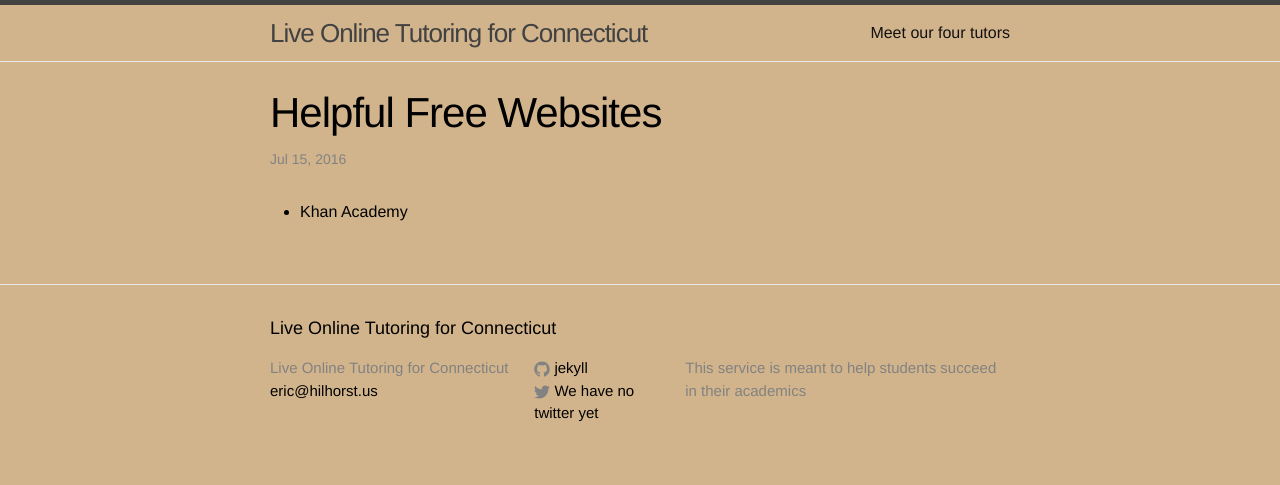
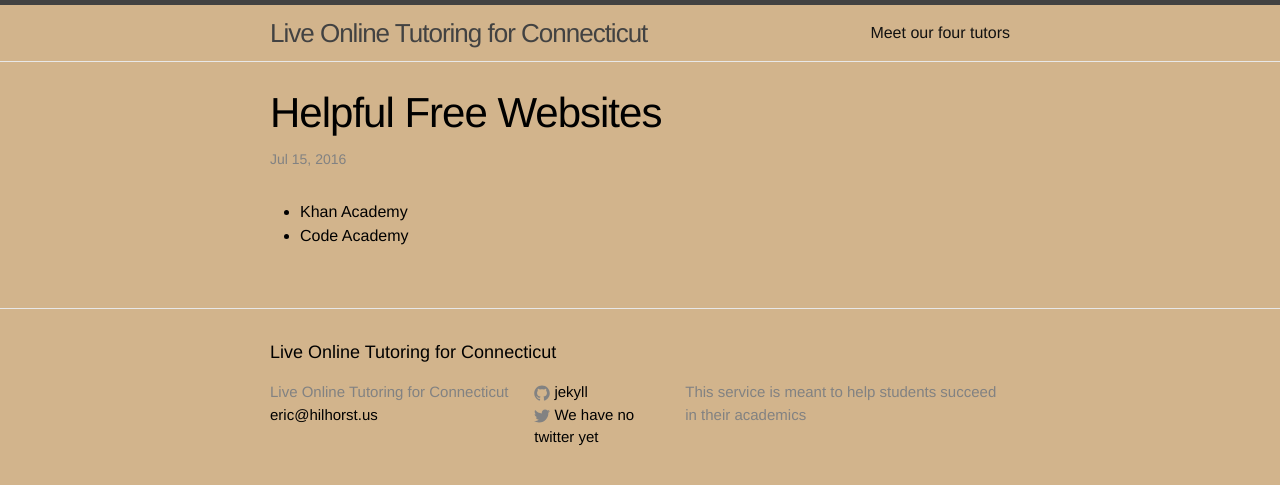
Before and after one commit to pepe454/pepe454.github.io, a Jekyll site: the page built from _posts/2016-07-15-welcome-to-jekyll.markdown, in a window 1280 px wide. Shown: the top 485 px of the page. Built offline with Jekyll 4.4.1, drawn with Linux system fonts in a browser that asks for light colours.

Commit message:
Update 2016-07-15-welcome-to-jekyll.markdown

```diff
--- a/_posts/2016-07-15-welcome-to-jekyll.markdown
+++ b/_posts/2016-07-15-welcome-to-jekyll.markdown
@@ -6,4 +6,5 @@
 ---
 <ul>
 <li><a href="https://www.khanacademy.org/">Khan Academy</a></li>
+<li><a href="https://www.codecademy.com/">Code Academy</a></li>
 </ul>
```
